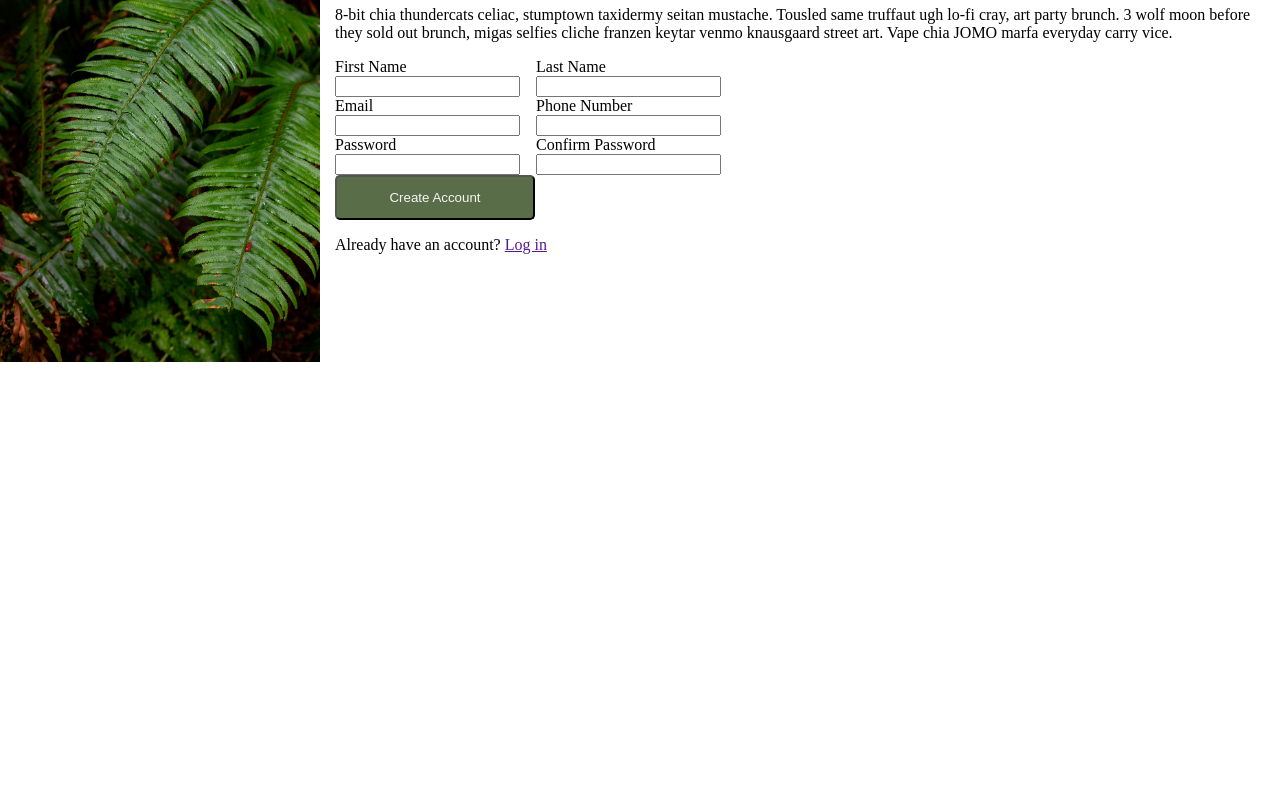
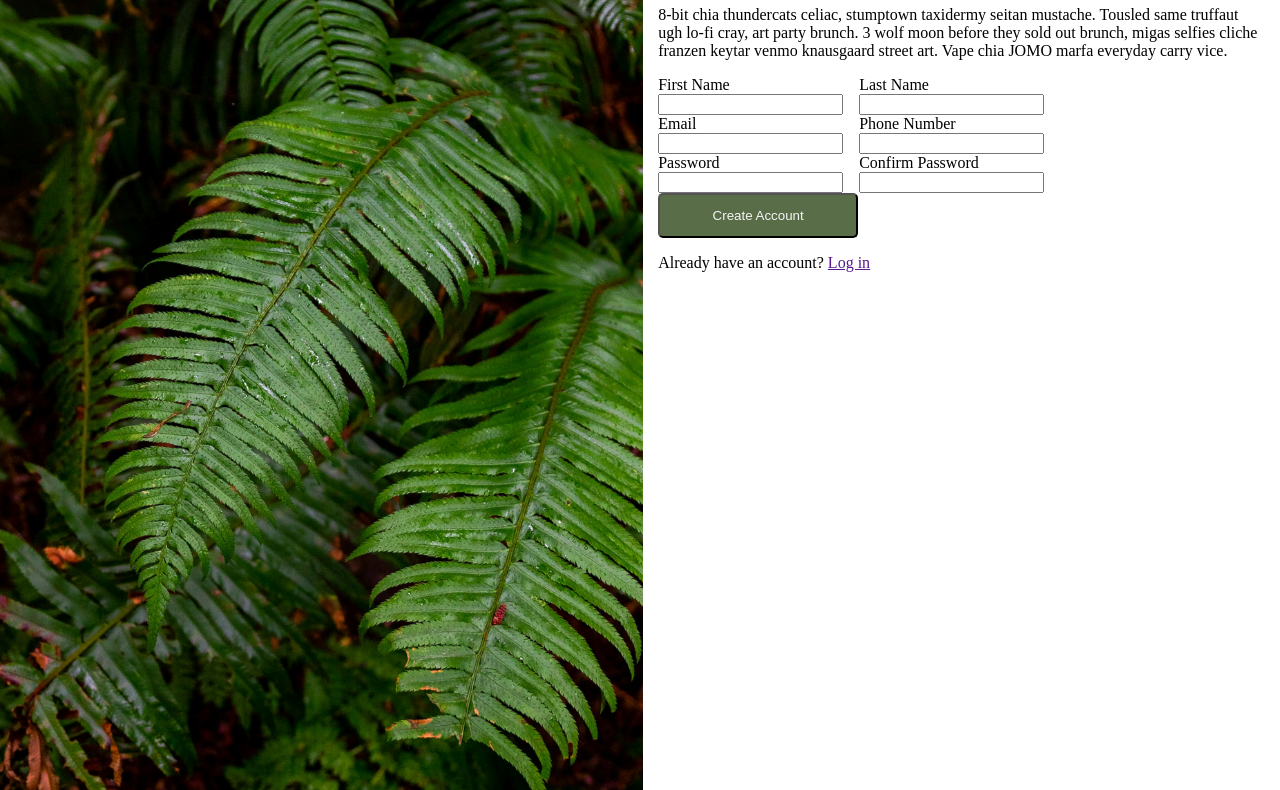
Before and after one commit to CorySpitzer/odin-form-ex, a plain HTML site: page index.html in a window 1280 px wide. Shown: the part 118-908 px from the top of the page. Before the commit the page ends 800 px from the top, so only its background shows below. Drawn offline with Linux system fonts and the light colour scheme.

Commit message:
Adjust fern image

```diff
--- a/index.html
+++ b/index.html
@@ -8,8 +8,10 @@
 </head>
 <body>
     <div class="container">
+        <div class="image-container">
 
-        <img src="Halie-West-Green-Leaf.jpg" alt="Wet fern leaves">
+            <img src="Halie-West-Green-Leaf.jpg" alt="Wet fern leaves">
+        </div>
         <div class="right-side">
 
             <p>Photo by <a href="https://unsplash.com/@haliewestphoto?utm_content=creditCopyText&utm_medium=referral&utm_source=unsplash">Halie West</a> on <a href="https://unsplash.com/photos/green-leaf-plant-in-close-up-photography-25xggax4bSA?utm_content=creditCopyText&utm_medium=referral&utm_source=unsplash">Unsplash</a>
--- a/styles.css
+++ b/styles.css
@@ -12,8 +12,16 @@ h1 {
 }
 
 img {
+    max-width: 100%;
+    /* min-height: 100%; */
+    object-fit: contain;
+}
+
+/* .image-container {
     max-width: 25%;
-}
+    max-height: 500px;
+    overflow: hidden;
+} */
 
 .container {
     display: flex;
```
